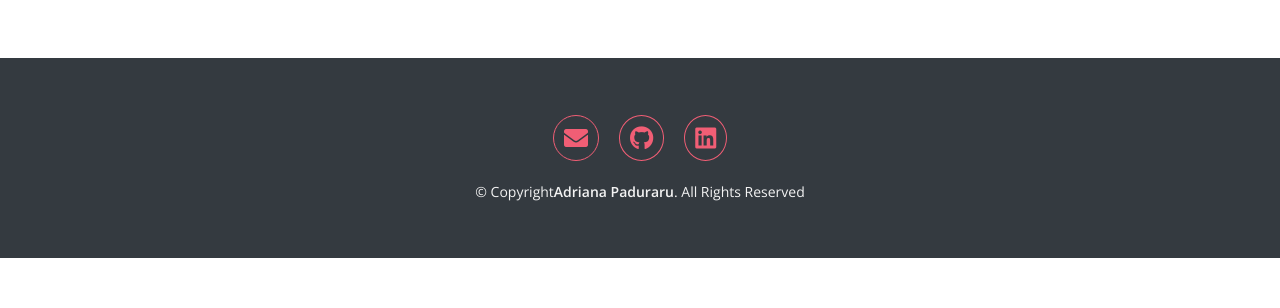
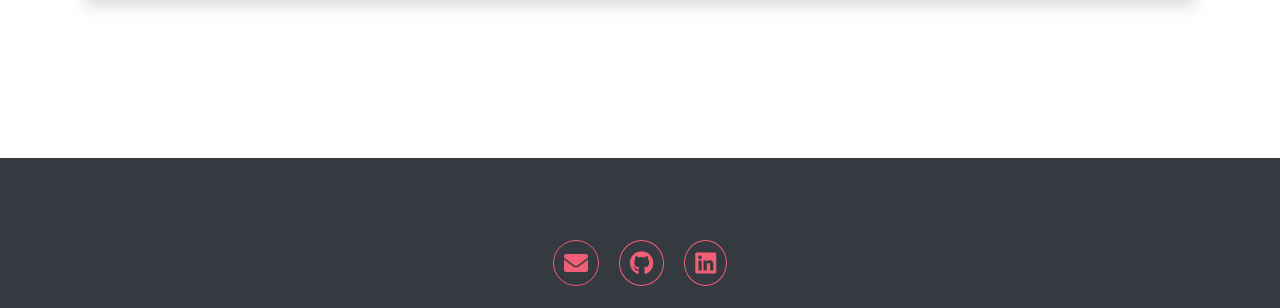
Before and after one commit to celiyo/react-portfolio, a React (Create React App) app: page /react-portfolio/projects in a window 1280 px wide. Shown: the part 1390-1698 px from the top of the page. Before the commit the page ends 1648 px from the top, so only its background shows below. Built offline with nearby package versions, Linux system fonts and the light colour scheme.

Commit message:
Fix footer display on the contact page

```diff
--- a/src/styles/Contact.css
+++ b/src/styles/Contact.css
@@ -2,8 +2,6 @@
  * CONTACT SECTION
  * ------------------------------------------------------------------------- */
 .contact-form {
-  padding: 0;
-  min-height: 50vh;
   display: flex;
   align-items: center;
 }
--- a/src/styles/Footer.css
+++ b/src/styles/Footer.css
@@ -7,7 +7,7 @@
   color: var(--light-gray);
   display: flex;
   font-size: 0.875rem;
-  height: 25vh;
+  height: 250px;
   text-align: center;
 }
 
--- a/src/styles/Hero.css
+++ b/src/styles/Hero.css
@@ -46,7 +46,7 @@
 
 /* Hero small */
 .hero-small {
-  height: 25vh;
+  height: 300px;
   text-align: center;
 }
 
--- a/src/styles/index.css
+++ b/src/styles/index.css
@@ -81,6 +81,13 @@ img {
   height: auto;
 }
 
+#root {
+  min-height: 100vh;
+  display: flex;
+  flex-direction: column;
+  justify-content: space-between;
+}
+
 .custom-button {
   background: var(--pink);
   border: 0;
```
